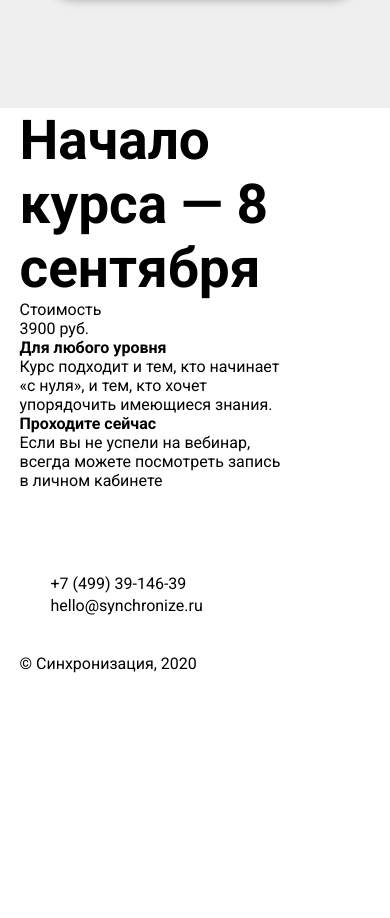
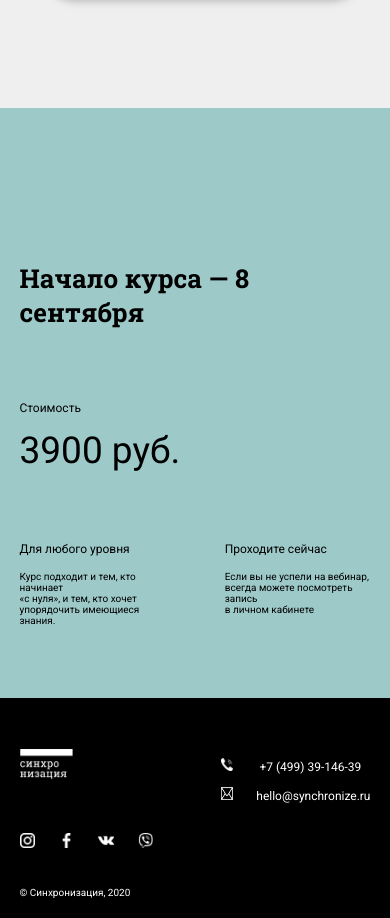
Before and after one commit to wasp242/first-project, a plain HTML site: page index.html in a window 390 px wide. Shown: the part 6561-7479 px from the top of the page. Before the commit the page ends 7234 px from the top, so only its background shows below. Drawn offline with Linux system fonts and the light colour scheme.

Commit message:
Update style.css

```diff
--- a/style.css
+++ b/style.css
@@ -768,4 +768,182 @@ justify-content: center;
 
 /*#endregion*/
 
-/* Aydin bura elave edersen)))*/
+.footer {
+  padding-bottom: 111px;
+  width: 100%;
+  height: 1170px;
+
+
+}
+.first-block{
+
+  padding: 185px 0;
+
+  background-color: #9DC9C8;
+
+}
+.footer-main-text{
+  display: flex;
+  font-size: 18px;
+
+
+}
+
+.footer-first-text{
+  padding-right: 60px;
+}
+.second-block{
+
+  margin: auto;
+  background-color: black;
+}
+
+.phone-number{
+  color: white;
+}
+.email-address{
+  color: white;
+  padding-top: 10px;
+}
+.sinc-commercial{
+  display: flex;
+  flex-direction: column;
+}
+.logos-footer{
+  width: 33px;
+  height: 33px;
+}
+.sincronization{
+  width: 115px;
+  height: 68px;
+}
+.sinc-phone-mail{
+  display: flex;
+  justify-content: space-between;
+  padding-top: 50px;
+  padding-bottom: 30px;
+
+
+}
+.course-header{
+  padding-top: 91px;
+  padding-bottom: 72px;
+  font-family:'Roboto Slab';
+  font-weight: 700;
+
+}
+.footer-header4{
+  padding-bottom: 15px;
+  font-weight: 400;
+  font-size: 25px;
+
+
+}
+.footer-value{
+font-size: 25px;
+margin-bottom: 5px;
+}
+.footer-cost{
+  font-size: 80px;
+  margin-bottom: 70px;
+}
+.logos-footer{
+  margin-left: 20px;
+}
+.phone-mail{
+font-size: 25px;
+
+}
+.footer-icon-1, .footer-icon-2{
+  margin-right: 20px;
+
+}
+.ending{
+  color: white;
+  margin-top: 10%;
+  padding-bottom: 20px;
+}
+@media (min-width: 992px) and (max-width: 1279px){
+  .course-header{
+    font-size: 32px;
+  }
+  .footer-value{
+font-size: 14px;
+margin-bottom: 17.38px;
+  }
+  .footer-cost{
+    font-size: 46px;
+
+  }
+  .footer-header4 {
+    font-size: 14px;
+  }
+  .footer-first-text p , .footer-second-text p{
+    font-size: 10px;
+  }
+  .first-block {
+    padding-top: 103.67px ;
+    padding-bottom: 107.15px;
+  }
+  .sincronization{
+    width: 66.60px;
+    height: 39.38px;
+  }
+  .footer-icon-1 , .footer-icon-2{
+    width: 15.64px;
+    height: 15.64px;
+  }
+  .phone-number , .email-address {
+    font-size: 14px;
+  }
+  .logos-footer , .logos-footer-1{
+    width: 19px;
+    height: 19px;
+  }
+
+  .ending {
+    font-size: 10px;
+  }
+}
+@media (min-width: 320px) and (max-width: 991px){
+  .course-header{
+    font-size: 26px;
+  }
+  .footer-value{
+font-size: 12px;
+margin-bottom: 13.98px;
+  }
+  .footer-cost{
+    font-size: 37px;
+
+  }
+  .footer-header4 {
+    font-size: 12px;
+  }
+  .footer-first-text p , .footer-second-text p{
+    font-size: 10px;
+  }
+  .first-block {
+    padding-top: 62px ;
+    padding-bottom: 72.46px;
+  }
+  .sincronization{
+    width: 53.59px;
+    height: 31.69px;
+  }
+  .footer-icon-1 , .footer-icon-2{
+    width: 12.58px;
+    height: 12.58px;
+  }
+  .phone-number , .email-address {
+    font-size: 12px;
+  }
+  .logos-footer , .logos-footer-1{
+    width: 15.38px;
+    height: 15.38px;
+  }
+
+  .ending {
+    font-size: 10px;
+  }
+}
```
